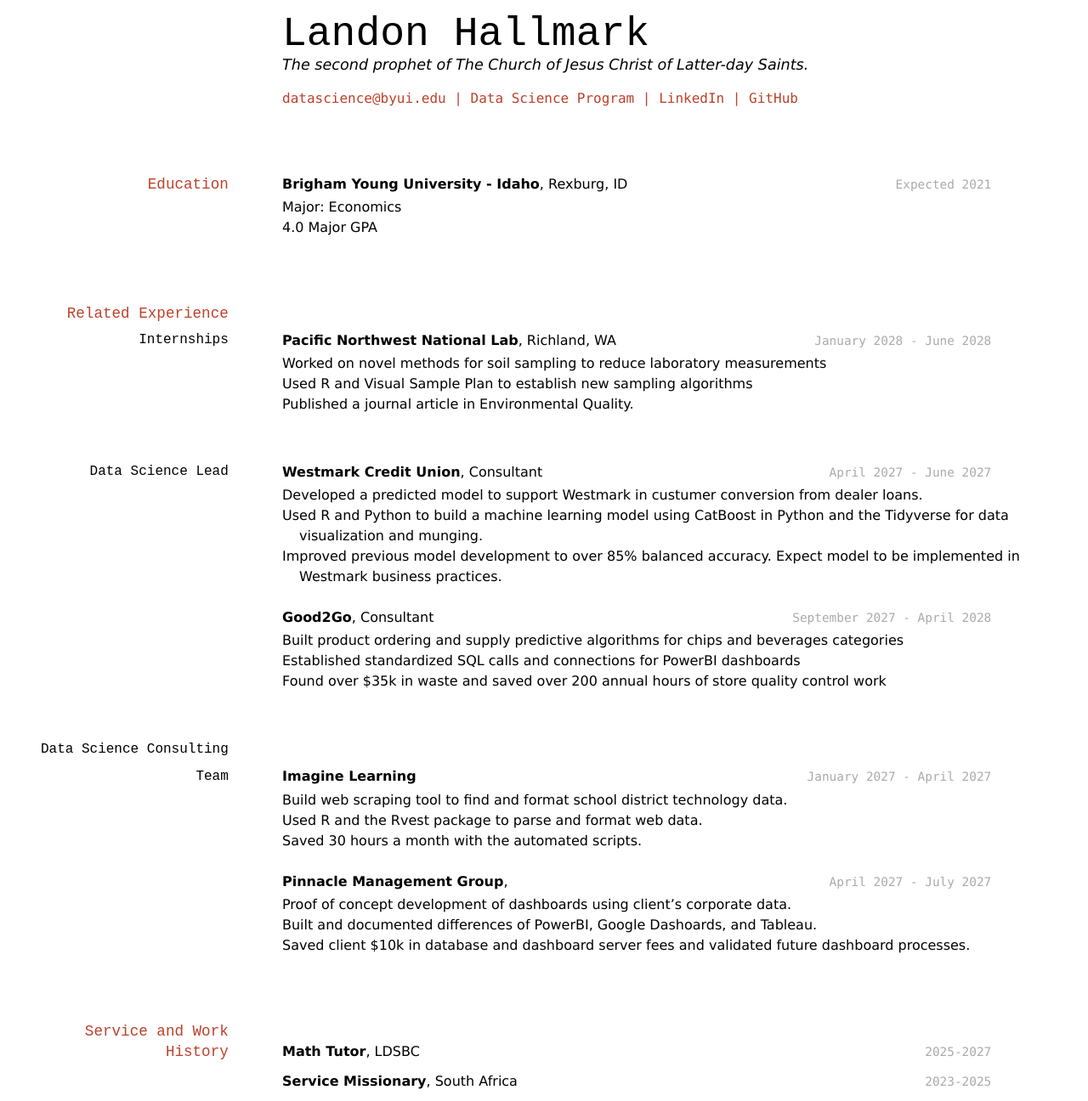
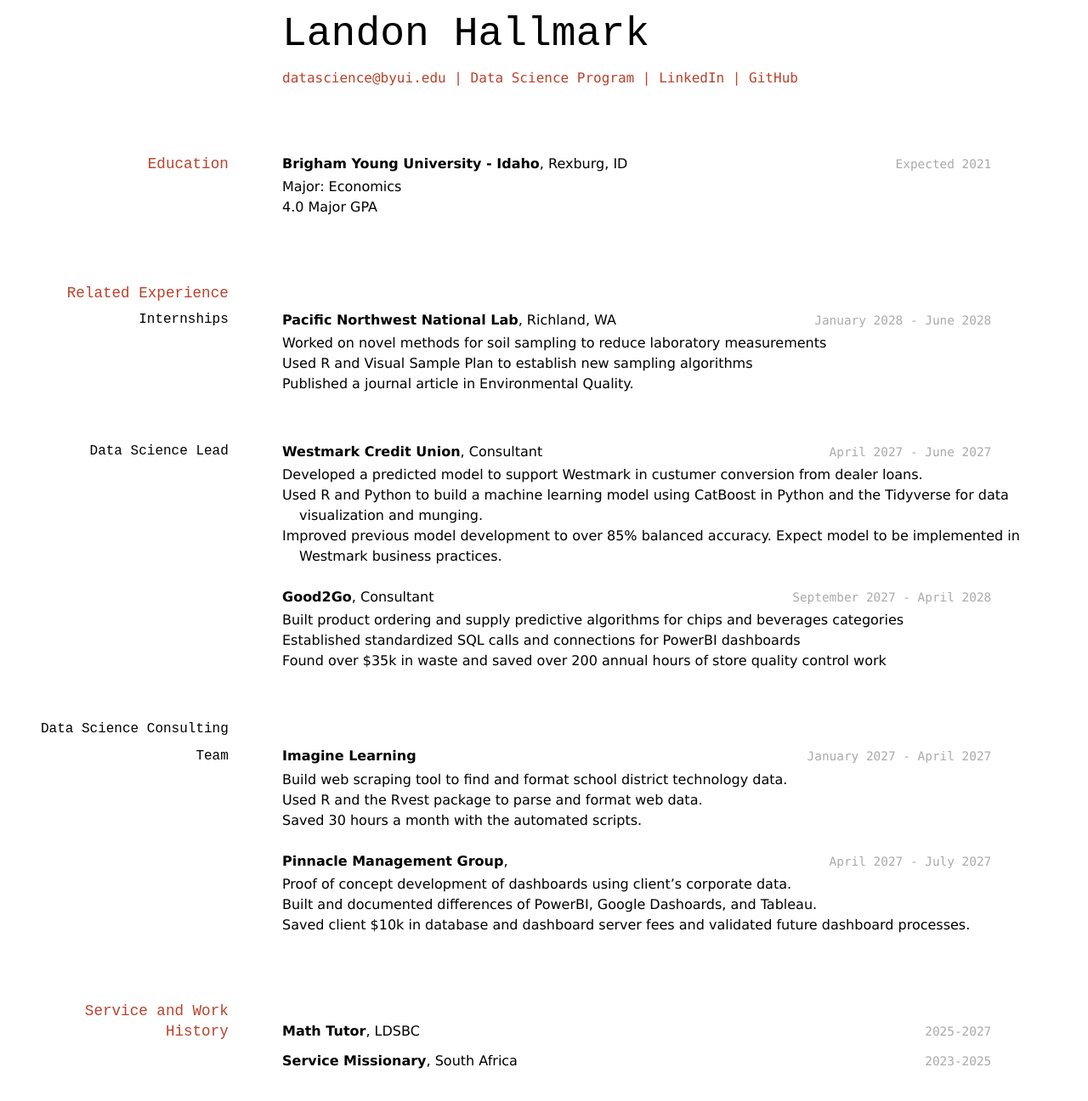
Before and after one commit to landonhallmark/hallmark_resume, a Jekyll site: the page built from docs/index.md, in a window 1280 px wide. Shown: the whole page at 85% size. Built offline with Jekyll 4.4.1, drawn with Linux system fonts in a browser that asks for light colours; after the commit the page ends 1272 px from its top, so only the background shows below that.

```diff
--- a/docs/index.md
+++ b/docs/index.md
@@ -3,7 +3,7 @@ layout: cv
 title: Landon Hallmark's Resume
 ---
 # Landon Hallmark
-The second prophet of The Church of Jesus Christ of Latter-day Saints.
+
 
 <div id="webaddress">
 <a href="datascience@byui.edu">datascience@byui.edu</a>
```
